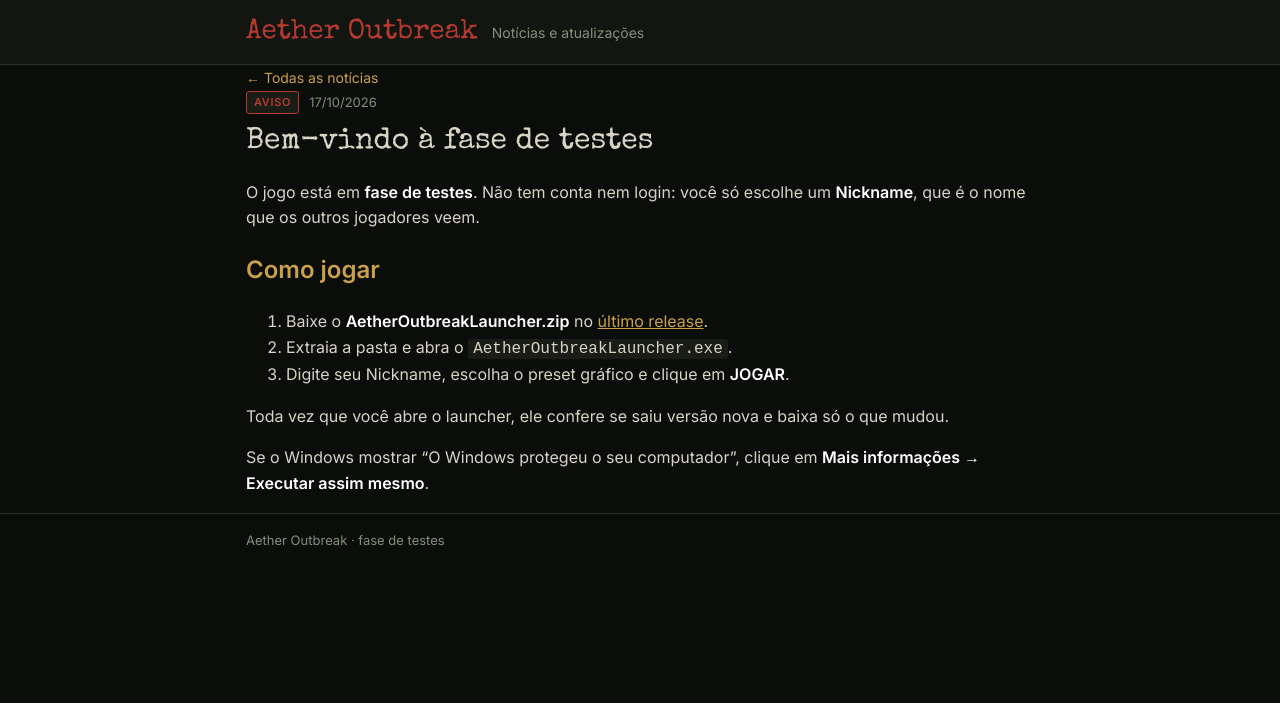
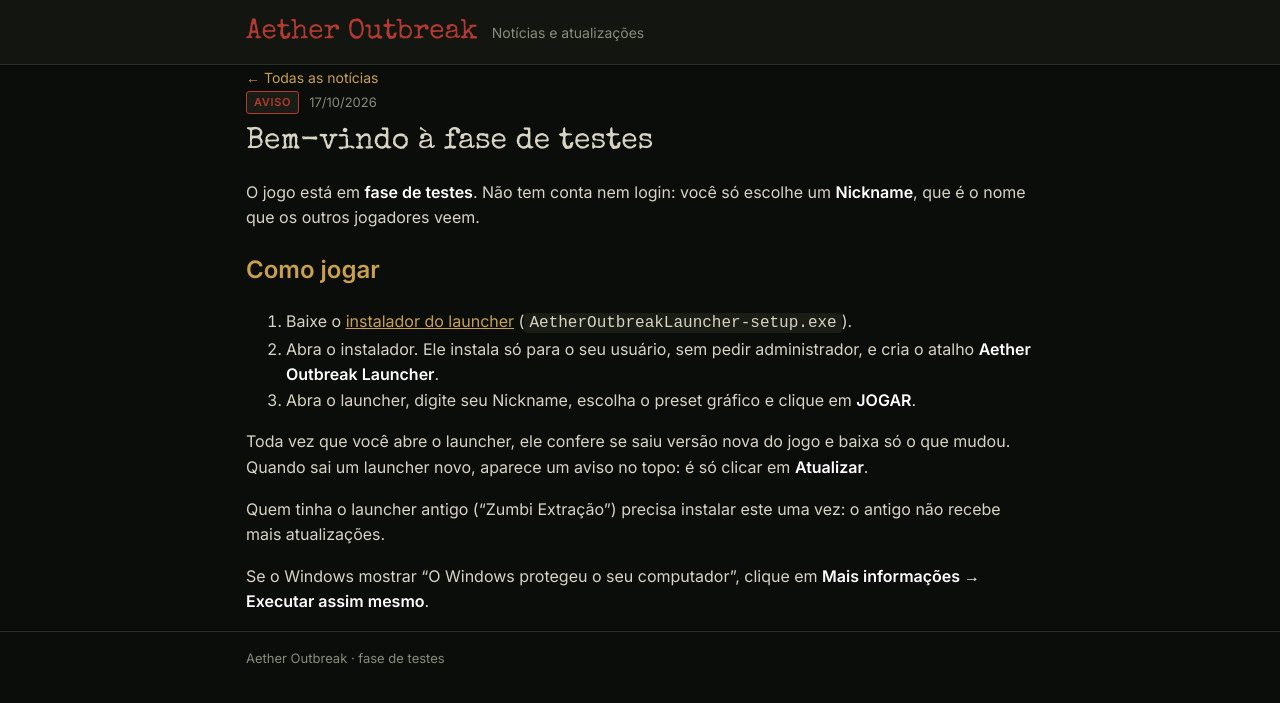
Before and after one commit to Dop66/aether-outbreak-site-patch, a Jekyll site: the page built from _posts/2026-10-17-bem-vindo-aos-testes.md, in a window 1280 px wide. Shown: the top 703 px of the page. Built offline with Jekyll 4.4.1, drawn with Linux system fonts in a browser that asks for light colours; our own code applies the rules of GitHub Pages for plain Markdown files.

Commit message:
Boas-vindas: instalar pelo instalador do launcher novo
Co-Authored-By: Claude Opus 5.5 <noreply@anthropic.com>

```diff
--- a/_posts/2026-10-17-bem-vindo-aos-testes.md
+++ b/_posts/2026-10-17-bem-vindo-aos-testes.md
@@ -11,13 +11,18 @@ O jogo está em **fase de testes**. Não tem conta nem login: você só escolhe
 
 ## Como jogar
 
-1. Baixe o **AetherOutbreakLauncher.zip** no
-   [último release](https://github.com/Dop66/aether-outbreak-releases/releases/latest).
-2. Extraia a pasta e abra o `AetherOutbreakLauncher.exe`.
-3. Digite seu Nickname, escolha o preset gráfico e clique em **JOGAR**.
+1. Baixe o [instalador do launcher](https://github.com/Dop66/aether-outbreak-releases/releases/download/launcher/AetherOutbreakLauncher-setup.exe)
+   (`AetherOutbreakLauncher-setup.exe`).
+2. Abra o instalador. Ele instala só para o seu usuário, sem pedir administrador,
+   e cria o atalho **Aether Outbreak Launcher**.
+3. Abra o launcher, digite seu Nickname, escolha o preset gráfico e clique em **JOGAR**.
 
-Toda vez que você abre o launcher, ele confere se saiu versão nova e baixa só o
-que mudou.
+Toda vez que você abre o launcher, ele confere se saiu versão nova do jogo e
+baixa só o que mudou. Quando sai um launcher novo, aparece um aviso no topo:
+é só clicar em **Atualizar**.
+
+Quem tinha o launcher antigo ("Zumbi Extração") precisa instalar este uma vez:
+o antigo não recebe mais atualizações.
 
 Se o Windows mostrar "O Windows protegeu o seu computador", clique em
 **Mais informações → Executar assim mesmo**.
```
